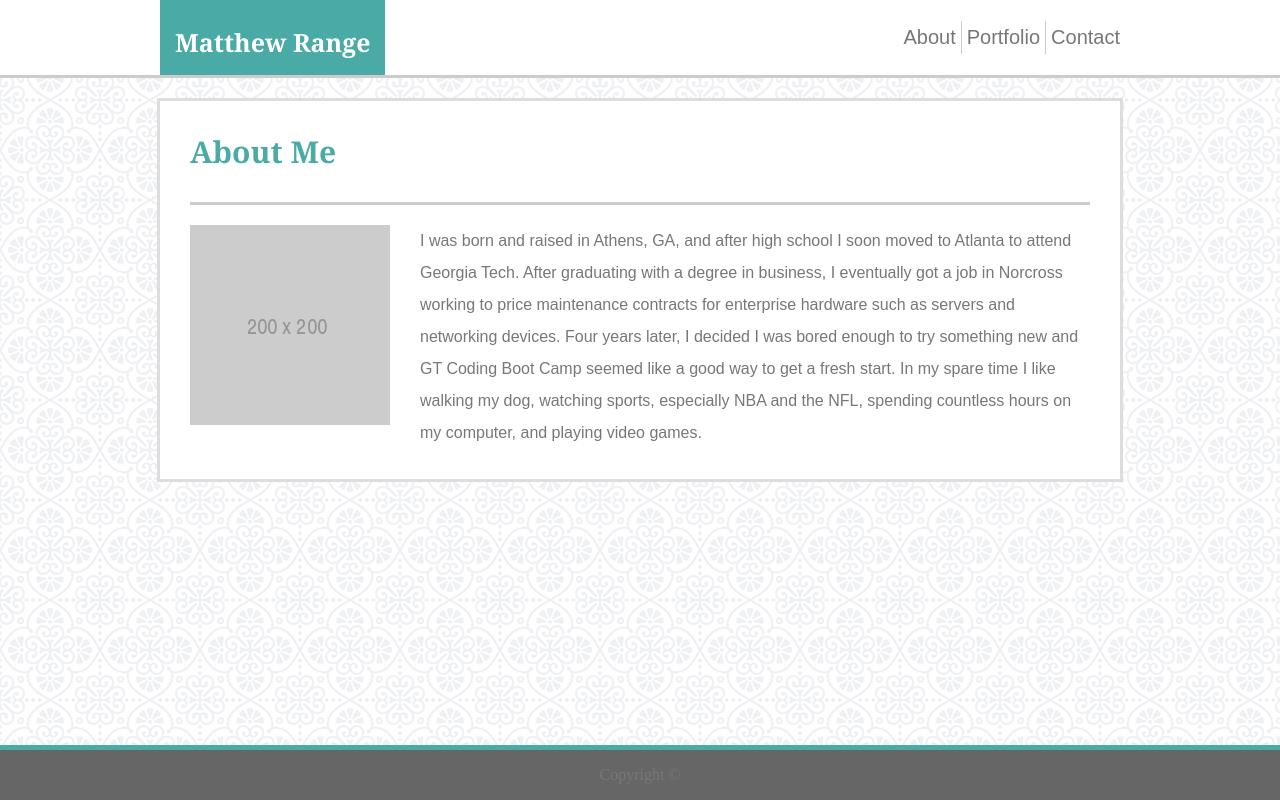
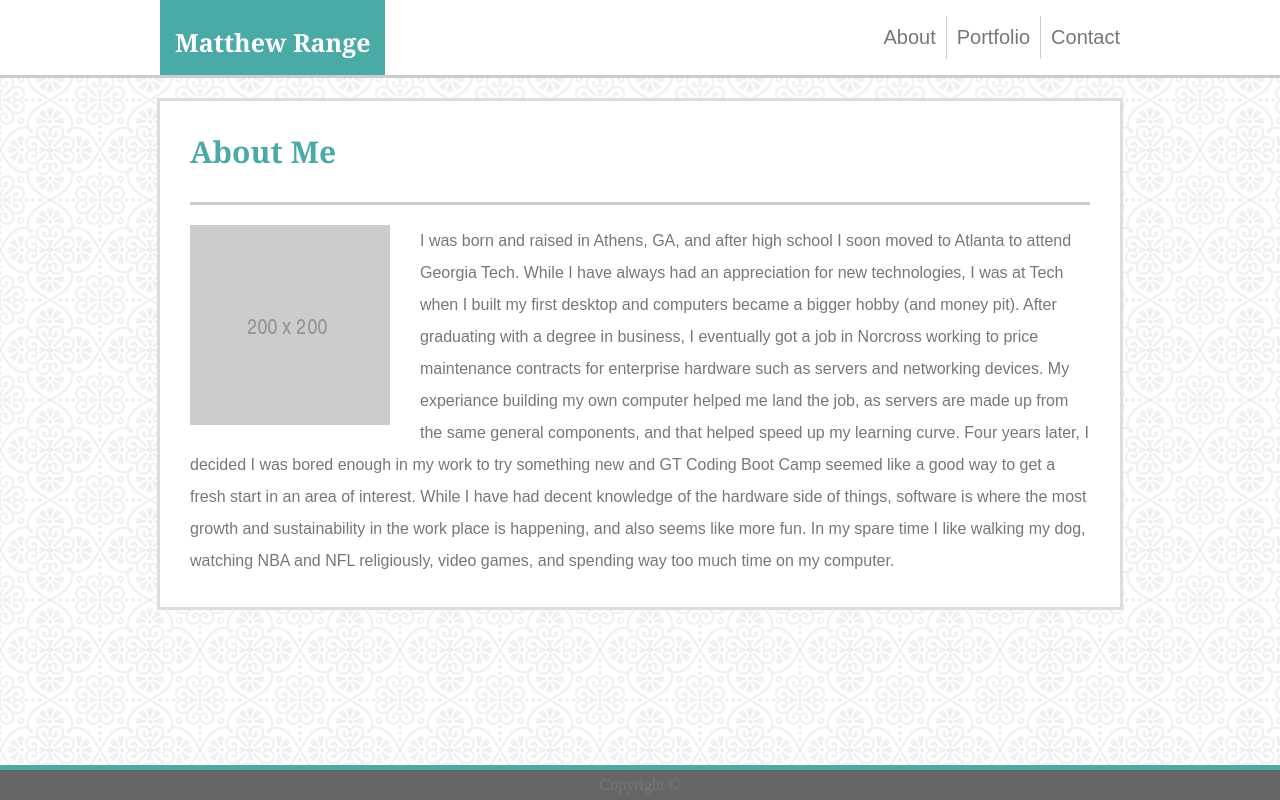
Before and after one commit to mrange3/Basic-Portfolio, a plain HTML site: page index.html in a window 1280 px wide. Drawn offline with Linux system fonts and the light colour scheme.

Commit message:
tweaked footer add comments

```diff
--- a/assets/css/stye.css
+++ b/assets/css/stye.css
@@ -1,9 +1,16 @@
  body {
     margin: 0px;
+    /* github was having trouble loading the image from my folder, so the same image
+    is linked both ways just in case. Shahein had me use the github link, although
+    the loading problem might have been something with the github cache not clearing. I added
+    the filepath to my folder since that was in the instructions */
     background-image: url(https://mrange3.github.io/assets/images/regal.png);
     background-image: url(../images/regal.png);
     background-repeat: repeat;
 }
+
+
+
 .banner {
     height: 75px;
     width: 960px;
@@ -47,6 +54,7 @@ h1 {
     margin-top: 20px;
     margin-left:auto;
     margin-right: auto;
+    margin-bottom: 60px;
     width: 900px;
     text-align: left;
     overflow: hidden;
@@ -63,7 +71,7 @@ h1 {
 ul {
     margin: 0%;
     float:right;
-    padding-top: 21px;
+    padding-top: 16px;
     padding-right: 0px;
 }
 
@@ -92,7 +100,7 @@ p1 {
     border-right-style: solid;
     border-right-width: 1px;
     border-right-color: #cccccc;
-    padding: 5px;
+    padding: 10px;
 }
 .border:visited {
     color: #777777;
@@ -101,10 +109,10 @@ p1 {
     border-right-style: solid;
     border-right-width: 1px;
     border-right-color: #cccccc;
-    padding: 5px;
+    padding: 10px;
 }
 .noborder {
-    padding: 5px;
+    padding: 10px;
     padding-right: 0px;
     border-right-color: white;
     color: #777777;
@@ -112,15 +120,15 @@ p1 {
     text-decoration: none;
 }
 
+
+
 input[type=text], select, textarea {
     width: 100%;
     padding: 12px;
     border: 1px solid #ccc;
     border-radius: 4px;
-    box-sizing: border-box;
     margin-top: 6px;
     margin-bottom: 16px;
-    resize: vertical;
 }
 input[type=submit] {
     background-color: #4aaaa5;
@@ -128,6 +136,11 @@ input[type=submit] {
     padding: 10px;
     font-size: 15px;
 }
+/* It took me a long time to figure out how to center my images, until I
+saw in the example that they were aligned left. I want to keep them centered,
+but if I wanted to match the example, I could adjust the padding on the second
+ block using an ID so that it pushes the third block down to the next shelf */
+
 
 .gallery {
     margin-left:auto;
@@ -146,7 +159,7 @@ footer {
     left: 0;
     bottom: 0;
     width: 100%;
-    height: 50px;
+    height: 30px;
     background-color: #666666;
     color: #777777;
     text-align: center;
@@ -154,3 +167,8 @@ footer {
     border-top-color: #4aaaa5;
     border-top-width: 5px;
 }
+
+footer p {
+    padding: auto;
+    margin-top: 6px
+}
--- a/index.html
+++ b/index.html
@@ -18,15 +18,25 @@
 </div>
 <div class="space">
     <h1>About Me</h1>
+    <!-- Ill try to find a decent pic of myself, but most recent ones are with a groups of people,
+    im not one to take many selfies, or many pics at all. I could use the one for work,
+    but it makes my face look fat.-->
     <a href="https://placeholder.com"><img src="assets/images/200x200.png"></a>
     <p1>
     I was born and raised in Athens, GA, and after high school I soon moved to
-    Atlanta to attend Georgia Tech. After graduating with a degree in business,
+    Atlanta to attend Georgia Tech. While I have always had an appreciation for
+    new technologies, I was at Tech when I built my first desktop and computers
+    became a bigger hobby (and money pit). After graduating with a degree in business,
     I eventually got a job in Norcross working to price maintenance contracts for
-    enterprise hardware such as servers and networking devices. Four years later,
-    I decided I was bored enough to try something new and GT Coding Boot Camp seemed
-    like a good way to get a fresh start. In my spare time I like walking my dog, watching sports,
-    especially NBA and the NFL, spending countless hours on my computer, and playing video games.
+    enterprise hardware such as servers and networking devices. My experiance building
+    my own computer helped me land the job, as servers are made up from the same general
+    components, and that helped speed up my learning curve. Four years later,
+    I decided I was bored enough in my work to try something new and GT Coding Boot Camp seemed
+    like a good way to get a fresh start in an area of interest. While I have had decent knowledge
+    of the hardware side of things, software is where the most growth and sustainability in
+    the work place is happening, and also seems like more fun.
+    In my spare time I like walking my dog, watching NBA and NFL religiously, video games,
+    and spending way too much time on my computer.
     </p1>
 </div>
 <footer>
```
Also changed, not shown: contact.html (+1 -1 lines).
